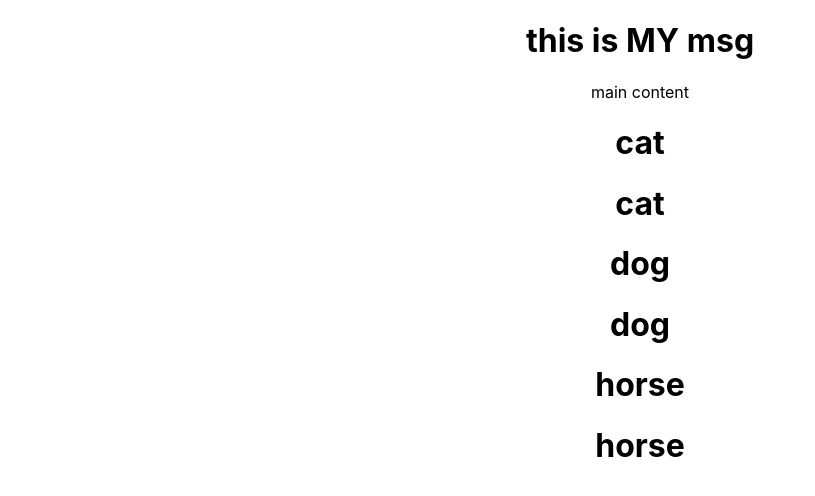
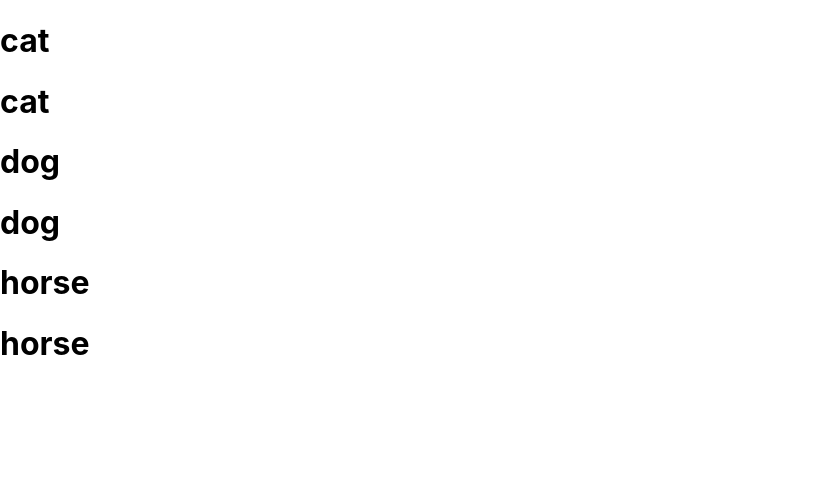
Before and after one commit to kkinter/react, a React (Create React App) app: page /footer in a window 1280 px wide. Shown: the top 496 px of the page, without its empty margins (0-815 px from the left). Built offline with nearby package versions, Linux system fonts and the light colour scheme.

Commit message:
React route

```diff
--- a/package.json
+++ b/package.json
@@ -8,6 +8,7 @@
     "@testing-library/user-event": "^13.5.0",
     "react": "^18.2.0",
     "react-dom": "^18.2.0",
+    "react-router-dom": "^6.4.3",
     "react-scripts": "5.0.1",
     "web-vitals": "^2.1.4"
   },
--- a/src/index.js
+++ b/src/index.js
@@ -1,15 +1,40 @@
 import React from 'react';
+import { createRoot } from 'react-dom/client';
 import ReactDOM from 'react-dom/client';
 import './index.css';
 import App from './App';
+import Header from './components/header';
+import Footer from './components/footer';
+
 import reportWebVitals from './reportWebVitals';
+import { createBrowserRouter, RouterProvider } from "react-router-dom";
+// import { CookiesProvider } from 'react-cookie';
 
-const root = ReactDOM.createRoot(document.getElementById('root'));
+
+const router = createBrowserRouter([
+  {
+      path: "/",
+      element : <App />,
+  },
+  {
+    path: "/header",
+    element : <Header info="this is MY msg"/>,
+  },
+  {
+    path: "/footer",
+    element : <Footer />,
+  }
+]);
+
+const container = document.getElementById('root');
+const root = createRoot(container);
 root.render(
-  <React.StrictMode>
-    <App />
-  </React.StrictMode>
+    <React.StrictMode>
+        <RouterProvider router={router} />
+    </React.StrictMode>
 );
+
+
 
 // If you want to start measuring performance in your app, pass a function
 // to log results (for example: reportWebVitals(console.log))
```
Also changed, not shown: 1 other file (tests, documents, lock files or other folders).
